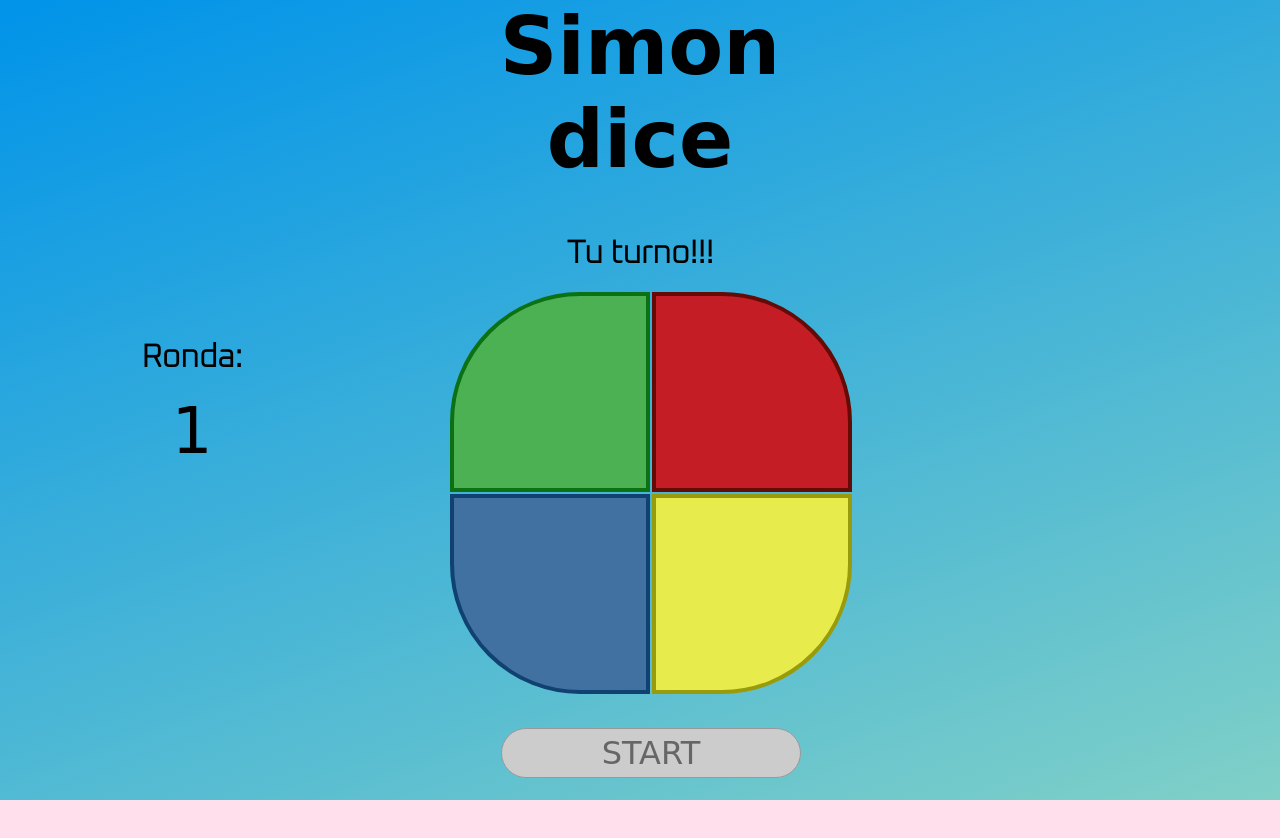
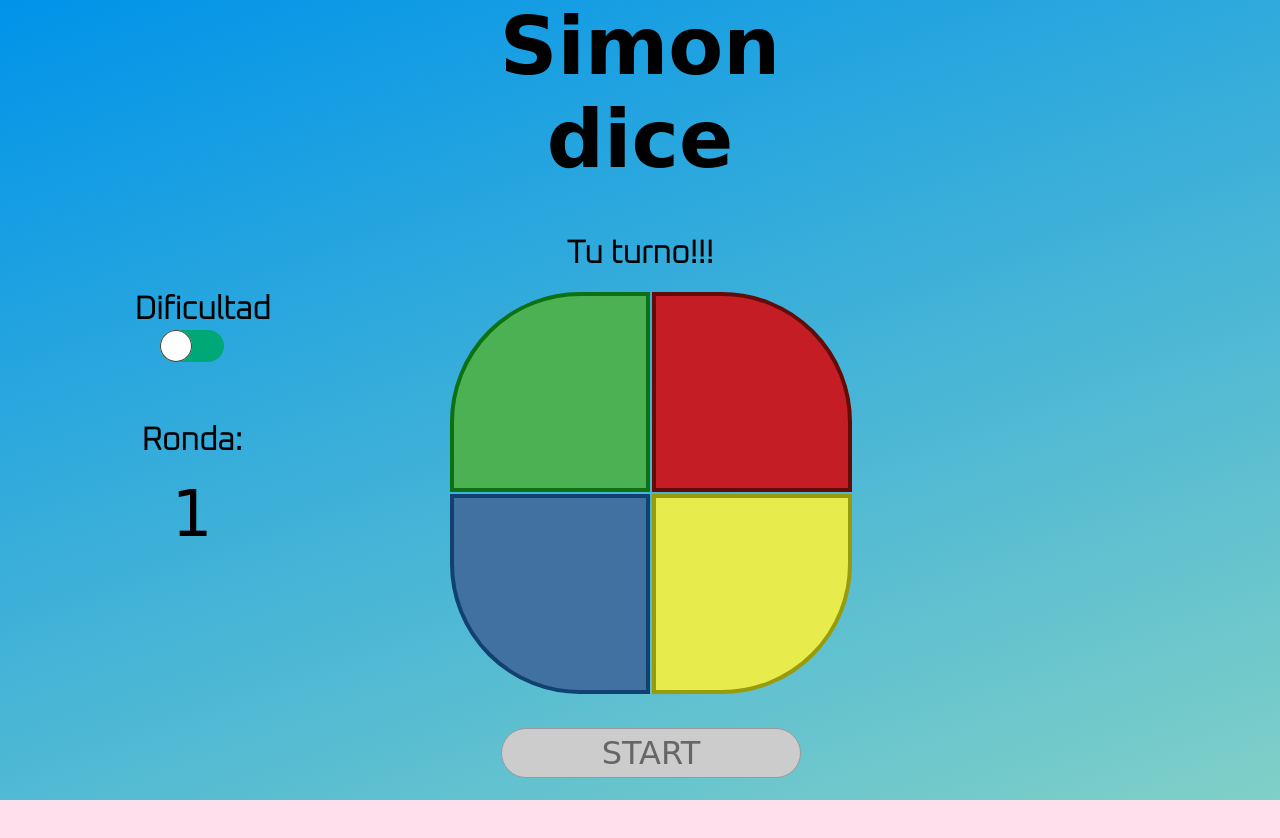
Before and after one commit to DEMAcomputacion/Simon-dice, a plain HTML site: page index.html in a window 1280 px wide. Both pictures are taken after a click on the button "START". Drawn offline with Linux system fonts and the light colour scheme; a web font is replaced by a local one.

Commit message:
se agrega funcionalidad selector de dificultad

```diff
--- a/estilos.css
+++ b/estilos.css
@@ -204,3 +204,43 @@ table {
     width:200px;
     height:200px
 }
+
+/* Esto es para el boton que selecciona la velocidad */
+
+:root {
+    --color-green: #00a878;
+    --color-red: #e60f0f;
+    --color-button: #fdffff;
+    --color-black: rgb(65, 65, 65);
+}
+.switch-button {
+    display: inline-block;
+}
+.switch-button .switch-button__checkbox {
+    display: none;
+}
+.switch-button .switch-button__label {
+    background-color: var(--color-green);
+    width: 4rem;
+    height: 2rem;
+    border-radius: 2rem;
+    display: inline-block;
+    position: relative;
+}
+.switch-button .switch-button__label:before {
+    transition: .2s;
+    display: block;
+    position: absolute;
+    width: 2rem;
+    height: 2rem;
+    background-color: var(--color-button);
+    content: '';
+    border-radius: 50%;
+    box-shadow: inset 0px 0px 0px 1px var(--color-black);
+}
+.switch-button .switch-button__checkbox:checked + .switch-button__label {
+    background-color: var(--color-red);
+}
+.switch-button .switch-button__checkbox:checked + .switch-button__label:before {
+    transform: translateX(2rem);
+}
--- a/index.html
+++ b/index.html
@@ -21,6 +21,11 @@
 <div id="contenedor">
 <div id="col_izq">
     <center>
+        <div id="divSwitchDificultad" class="switch-button">
+            <label><b>Dificultad</b></label>
+            <input type="checkbox" name="switch-button" id="switch-label" class="switch-button__checkbox">
+            <label for="switch-label" class="switch-button__label"></label>
+        </div>
         <h2 id="tituloRonda" class="oculto">Ronda:</h2>
         <label id="nroRonda" class="score"></label>
     </center>
--- a/index.js
+++ b/index.js
@@ -8,6 +8,7 @@ let nroRonda;
 let nroClick = 1;
 let intervaloId;
 let idSecuencia = 1;
+let relojJuego = 1000;
 
 sonido1.src = "verde.mp3";
 sonido2.src = "rojo.mp3";
@@ -23,6 +24,8 @@ const $boton3 = document.querySelector("#btnAzul");
 const $boton4 = document.querySelector("#btnAmarillo");
 const $botonStart = document.querySelector("#btnStart");
 const $tituloRonda = document.querySelector("#tituloRonda");
+const $divSwitchDificultad = document.querySelector("#divSwitchDificultad");
+const $botonSwitchDificultad = document.querySelector("#switch-label");
 
 
 const botones = {
@@ -39,17 +42,17 @@ const sonidos = {
     4: sonido4
 }
 
-function time(espera_segundos) {
-    espera = espera_segundos * 1000
-    const tiempo_inicio = Date.now();
-    let tiempo_actual= null;
-    do {
-      tiempo_actual= Date.now();
-    } while (tiempo_actual - tiempo_inicio < espera);
+function generaRandom(){
+    return Math.floor((Math.random() * 4) + 1);
 }
 
-function generaRandom(){
-    return Math.floor((Math.random() * 4) + 1);
+$botonSwitchDificultad.onclick = function seleccionaDificultad() {
+    if ($botonSwitchDificultad.checked == true){
+        relojJuego = 500;
+    } else {
+        relojJuego = 1000;
+    }
+    console.log(relojJuego);
 }
 
 $botonStart.onclick = function(){
@@ -60,9 +63,10 @@ $botonStart.onclick = function(){
     $tituloRonda.innerText = "Ronda:";
     $tableroRonda.className = "score";
     $tableroRonda.innerText = nroRonda;
+    $divSwitchDificultad.className = "switch-button";
     $turnos.innerText = "Memoriza Esto!!!";
     Object.keys(botones).forEach(function(key){botones[key].disabled = false});
-    window.setTimeout(rondaPc, 1000);
+    window.setTimeout(rondaPc, relojJuego);
 }
 
 function desablitarStart(){
@@ -78,11 +82,11 @@ function rondaPc(){
         secuencia[nroRonda] = random;
         reproduceSecuencia();
         $tableroRonda.innerText = nroRonda;
-        window.setTimeout(rondaUsuario, 1000, secuencia);
+        window.setTimeout(rondaUsuario, relojJuego, secuencia);
 }
 
 function reproduceSecuencia(){
-        intervaloId = window.setInterval(leeSecuencia, 700)
+        intervaloId = window.setInterval(leeSecuencia, (relojJuego*0.7));
 }
 
 function leeSecuencia(){
@@ -92,7 +96,7 @@ function leeSecuencia(){
         reproducir.play();
         const botonActual = botones[key];
         botonActual.className = `boton${key}Brilla`;
-        window.setTimeout(borraBrillo, 200,key, botonActual)
+        window.setTimeout(borraBrillo, (relojJuego*0.2),key, botonActual)
         idSecuencia ++;
     }else{
     clearInterval(intervaloId);
@@ -135,7 +139,7 @@ function chequeaGame(botonActual){
             $turnos.innerText = "Memoriza Esto!!!";
             nroRonda ++;
             nroClick ++;
-            return window.setTimeout(rondaPc, 2000), nroClick;
+            return window.setTimeout(rondaPc, (relojJuego*1.6)), nroClick;
         }else{
             nroClick ++;
             return nroClick;
@@ -151,8 +155,9 @@ function gameOver(){
     secuencia = {};
     document.querySelector("#body").className = "gradienteGameOver";
     $tableroRonda.className = "oculto";
+    $divSwitchDificultad.className = "oculto";
     $tituloRonda.innerText = `Alcanzaste\n${nroRonda}\nrondas`;
-    habilitarStart();
     Object.keys(botones).forEach(function(key){botones[key].disabled = true});
     nroRonda = 1;
+    habilitarStart();
 }
```
